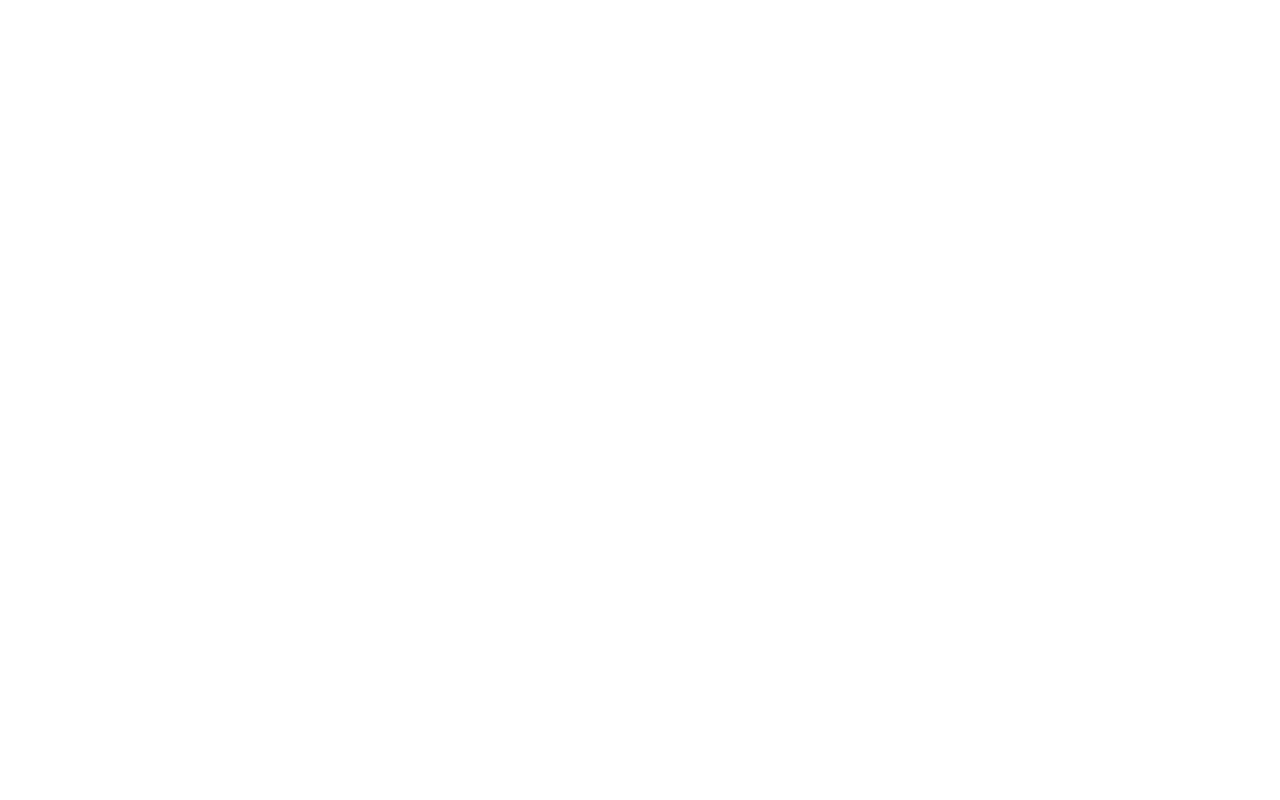
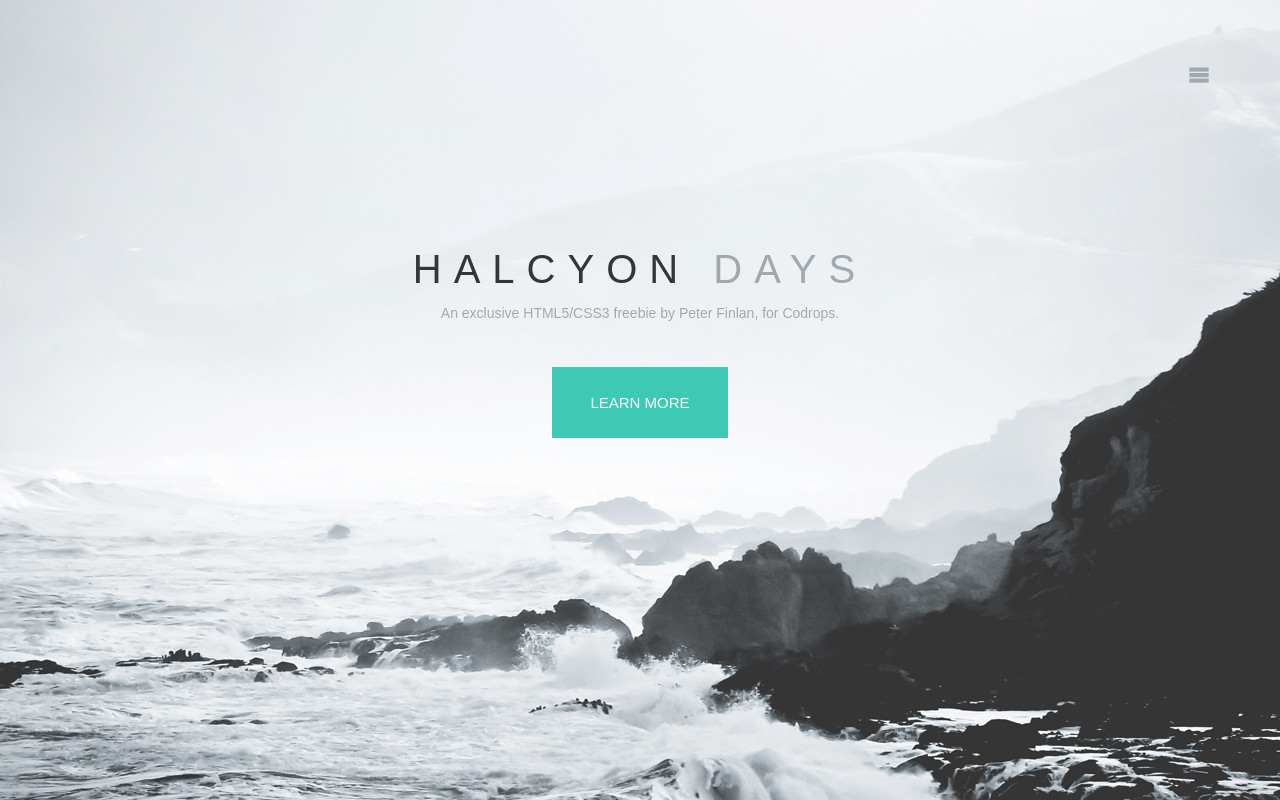
Before and after one commit to TarasVasylenko/halcyon-days, a plain HTML site: page index.html in a window 1280 px wide. Drawn offline with Linux system fonts and the light colour scheme.

Commit message:
first section

```diff
--- /dev/null
+++ b/css/header.css
@@ -0,0 +1,80 @@
+@font-face {
+  font-family: 'icomoon';
+  src:  url('../fonts/icomoon.eot?dipnwf');
+  src:  url('../fonts/icomoon.eot?dipnwf#iefix') format('embedded-opentype'),
+    url('../fonts/icomoon.ttf?dipnwf') format('truetype'),
+    url('../fonts/icomoon.woff?dipnwf') format('woff'),
+    url('../fonts/icomoon.svg?dipnwf#icomoon') format('svg');
+  font-weight: normal;
+  font-style: normal;
+}
+
+[class^="icon-"], [class*=" icon-"] {
+  /* use !important to prevent issues with browser extensions that change fonts */
+  font-family: 'icomoon' !important;
+  speak: none;
+  font-style: normal;
+  font-weight: normal;
+  font-variant: normal;
+  text-transform: none;
+  line-height: 1;
+
+  /* Better Font Rendering =========== */
+  -webkit-font-smoothing: antialiased;
+  -moz-osx-font-smoothing: grayscale;
+}
+
+.icon-menu:before {
+  content: "\e9bd";
+}
+
+header{
+  width: 100%;
+  height: 100vh;
+  background: url(../img/background-header.jpeg) no-repeat center center;
+  background-size: cover;
+}
+
+.header-menu{
+  text-align: right;
+   padding-top: 63px;
+}
+
+.icon-menu{
+  display: inline-block;
+  font-size: 22px;
+  line-height: 1;
+}
+
+.icon-menu:hover{
+  background: rgba(61,201,179, 0.5);
+}
+
+header h1{
+  margin: 0;
+  font-size: 40px;
+  font-weight: 400;
+  line-height: 1;
+  padding-top: 160px;
+  text-transform: uppercase;
+  letter-spacing: 0.3em;
+}
+
+header h1 span{
+  color: #353535;
+}
+
+header button{
+  margin-top: 30px;
+  font-size: 15px;
+  color: #fff;
+  padding: 25px 38px;
+  background: #3dc9b3;
+  border: none;
+}
+
+header button:hover{
+  color: #000;
+  background: #fff;
+  border: 1px solid #000;
+}
--- a/css/main.css
+++ b/css/main.css
@@ -1,3 +1,7 @@
+@import url('https://fonts.googleapis.com/css?family=Roboto:400,500,700');
+
+@import url('header.css');
+
 *{
     box-sizing: border-box;
 }
@@ -6,7 +10,7 @@ html,
 body{
     background: #fff;
     color: #a1a9b0;
-    font-family:
+    font-family: font-family: 'Roboto', sans-serif;
     font-size: 14px;
     text-align: center;
     line-height: 1.43;
--- a/index.html
+++ b/index.html
@@ -7,6 +7,17 @@
 	<link rel="stylesheet" type="text/css" href="css/main.css">
 </head>
 <body>
+	<header>
+		<div class="container">
+			<div class="header-menu">
+				<div class="icon-menu"></div>
+			</div>
+			<h1><span>HALCYON</span> DAYS</h1>
+			<p>An exclusive HTML5/CSS3 freebie by Peter Finlan, for Codrops.</p>
+			<button>LEARN MORE</button>
+		</div>
+	</header>
+
 
 </body>
 </html>
```
Also changed, not shown: fonts/icomoon.ttf (added), fonts/icomoon.woff (added), img/background-header.jpeg (added), 2 other files.
